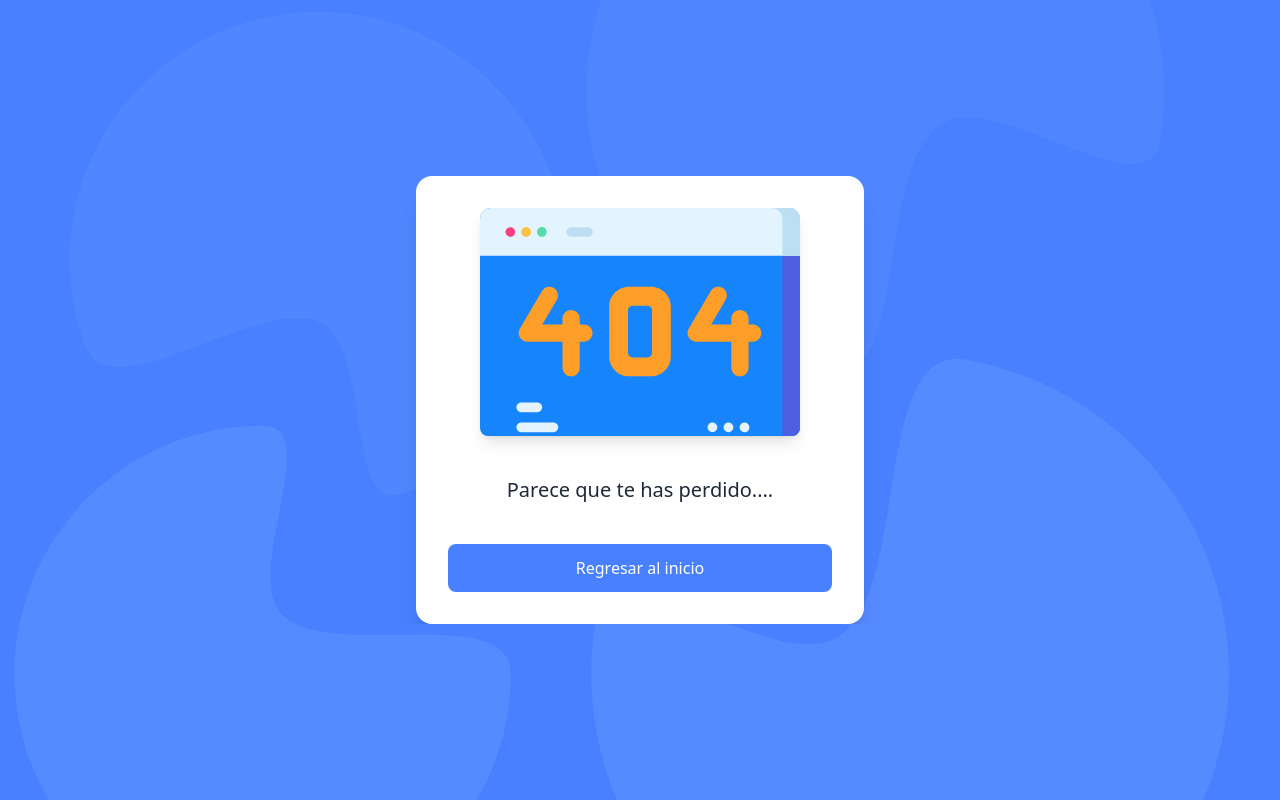
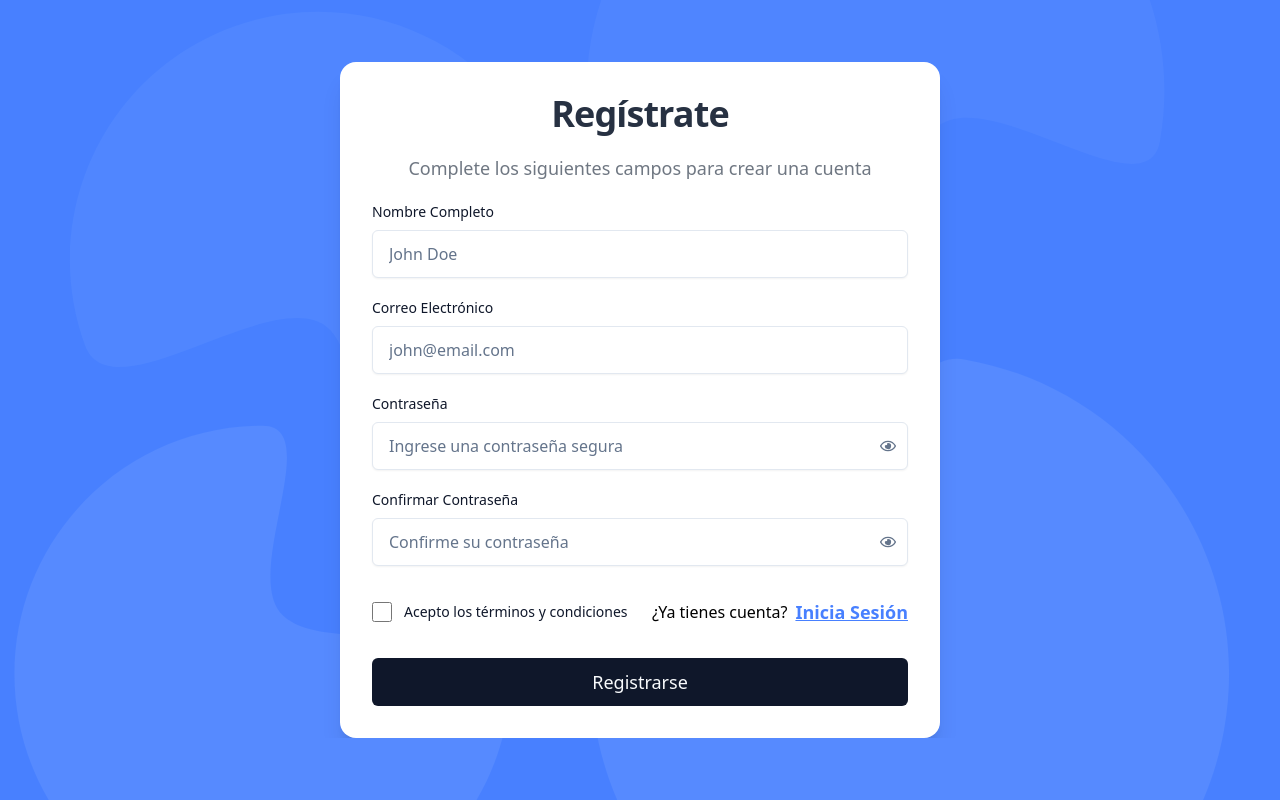
Before and after one commit to rody-huancas/template-dashboard-novtiq, a React (Vite) app: page /register in a window 1280 px wide. Built offline with nearby package versions, Linux system fonts and the light colour scheme.

Commit message:
Feat: auth pages

```diff
--- a/src/components/modules/products/ProductCard.tsx
+++ b/src/components/modules/products/ProductCard.tsx
@@ -5,8 +5,7 @@ import { formatMoney } from "@/utils/general.util";
 import { FaStar } from "react-icons/fa";
 import { MdFavoriteBorder, MdOutlineFavorite } from "react-icons/md";
 
-import "swiper/css";
-import "swiper/css/navigation";
+import "swiper/swiper-bundle.css";
 
 interface Props {
   images?    : string[];
--- a/src/components/modules/products/PromotionalSlider.tsx
+++ b/src/components/modules/products/PromotionalSlider.tsx
@@ -4,8 +4,7 @@ import { Navigation, Autoplay } from "swiper/modules";
 import { Button } from "@/components/ui/button/Button";
 import { cn } from "@/utils/general.util";
 
-import "swiper/css";
-import "swiper/css/navigation";
+import "swiper/swiper-bundle.css";
 
 interface PromoBanner {
   id: number;
--- /dev/null
+++ b/src/modules/auth/LoginPage.tsx
@@ -0,0 +1,57 @@
+import { Link, useNavigate } from "react-router-dom";
+import { Title } from "@/components/ui/title/Title";
+import { Input } from "@/components/ui/input/Input";
+import { Button } from "@/components/ui/button/Button";
+import Checkbox from "@/components/ui/checkbox/Checkbox";
+import BackgroundLayout from "@/layouts/common/BackgroundLayout";
+
+const LoginPage = () => {
+  const navigate = useNavigate();
+
+  return (
+    <BackgroundLayout>
+      <div className="bg-white rounded-2xl shadow-xl w-[600px] p-8 z-10 flex flex-col gap-5 items-center">
+        <Title size="h3">Inicia Sesión</Title>
+
+        <p className="text-gray-600/80 text-lg text-center">
+          Ingresa tus credenciales para acceder a tu cuenta
+        </p>
+
+        <div className="space-y-5 w-full">
+          <Input label="Correo Electrónico" placeholder="Ejemplo: john@email.com" size="lg" />
+
+          <Input
+            label="Contraseña"
+            type="password"
+            placeholder="Ingresa tu contraseña"
+            size="lg"
+          />
+
+          <div className="flex items-center justify-between">
+            <Checkbox label="Recordar sesión" />
+
+            <Link
+              to="/forgot-password"
+              className="text-primary font-bold text-lg underline whitespace-nowrap"
+            >
+              ¿Olvidaste tu contraseña?
+            </Link>
+          </div>
+
+          <Button className="w-full h-12 text-lg" size="lg" onClick={() => navigate("/")}>
+            Iniciar Sesión
+          </Button>
+
+          <p className="text-center text-gray-600/80 text-lg mt-4">
+            ¿No tienes cuenta?{" "}
+            <Link to="/register" className="text-primary font-bold underline">
+              Regístrate aquí
+            </Link>
+          </p>
+        </div>
+      </div>
+    </BackgroundLayout>
+  );
+};
+
+export default LoginPage;
--- /dev/null
+++ b/src/modules/forgot-password/ForgotPassword.tsx
@@ -0,0 +1,41 @@
+import { Link } from "react-router-dom";
+import { Title } from "@/components/ui/title/Title";
+import { Input } from "@/components/ui/input/Input";
+import { Button } from "@/components/ui/button/Button";
+import BackgroundLayout from "@/layouts/common/BackgroundLayout";
+
+const ForgotPassword = () => {
+  return (
+    <BackgroundLayout>
+      <div className="bg-white rounded-2xl shadow-xl w-[600px] p-8 z-10 flex flex-col gap-5 items-center">
+        <Title size="h3">Recupera tu Contraseña</Title>
+
+        <p className="text-gray-600/80 text-lg text-center">
+          Ingresa tu correo electrónico para restablecer tu contraseña. Te
+          enviaremos un enlace a tu bandeja de entrada.
+        </p>
+
+        <div className="space-y-5 w-full">
+          <Input
+            label="Correo Electrónico"
+            placeholder="Ejemplo: john@email.com"
+            size="lg"
+          />
+
+          <Button className="w-full h-12 text-lg" size="lg">
+            Enviar Enlace
+          </Button>
+
+          <p className="text-center text-gray-600/80 text-lg mt-4">
+            ¿Recuerdas tu contraseña?{" "}
+            <Link to="/login" className="text-primary font-bold underline">
+              Inicia Sesión
+            </Link>
+          </p>
+        </div>
+      </div>
+    </BackgroundLayout>
+  );
+};
+
+export default ForgotPassword;
--- /dev/null
+++ b/src/modules/register/RegisterPage.tsx
@@ -0,0 +1,54 @@
+import { Link } from "react-router-dom";
+import { Title } from "@/components/ui/title/Title";
+import { Input } from "@/components/ui/input/Input";
+import { Button } from "@/components/ui/button/Button";
+import Checkbox from "@/components/ui/checkbox/Checkbox";
+import BackgroundLayout from "@/layouts/common/BackgroundLayout";
+
+const RegisterPage = () => {
+  return (
+    <BackgroundLayout>
+      <div className="bg-white rounded-2xl shadow-xl w-[600px] p-8 z-10 flex flex-col gap-5 items-center">
+        <Title size={"h3"}>Regístrate</Title>
+
+        <p className="text-gray-600/80 text-lg">
+          Complete los siguientes campos para crear una cuenta
+        </p>
+
+        <div className="space-y-5 w-full">
+          <Input label="Nombre Completo" placeholder="John Doe" size="lg" />
+          <Input label="Correo Electrónico" placeholder="john@email.com" size="lg" />
+          <Input
+            label="Contraseña"
+            type="password"
+            placeholder="Ingrese una contraseña segura"
+            size="lg"
+          />
+          <Input
+            label="Confirmar Contraseña"
+            type="password"
+            placeholder="Confirme su contraseña"
+            size="lg"
+          />
+
+          <div className="flex items-center justify-between">
+            <Checkbox label="Acepto los términos y condiciones" />
+
+            <p className="flex items-center justify-center gap-2 whitespace-nowrap my-3">
+              ¿Ya tienes cuenta?
+              <Link to="/login" className="text-primary font-bold text-lg underline">
+                Inicia Sesión
+              </Link>
+            </p>
+          </div>
+
+          <Button className="w-full h-12 text-lg" size="lg">
+            Registrarse
+          </Button>
+        </div>
+      </div>
+    </BackgroundLayout>
+  );
+};
+
+export default RegisterPage;
--- a/src/router/AdminRoutes.tsx
+++ b/src/router/AdminRoutes.tsx
@@ -4,6 +4,9 @@ import NotFound from "@/modules/not-found/NotFound";
 import Dashboard from "@/modules/dashboard/Dashboard";
 import AdminLayout from "@/layouts/admin/AdminLayout";
 import { Spinner } from "@/components/ui/loader/Spinner";
+import LoginPage from "@/modules/auth/LoginPage";
+import RegisterPage from "@/modules/register/RegisterPage";
+import ForgotPassword from "@/modules/forgot-password/ForgotPassword";
 
 const routes = {
   products    : lazy(() => import("@/modules/products/ProductsPage")),
@@ -47,6 +50,12 @@ const AdminRoutes = () => {
   return (
     <BrowserRouter>
       <Routes>
+        {/* AUTH */}
+        <Route path="/login" element={<LoginPage />} />
+        <Route path="/register" element={<RegisterPage />} />
+        <Route path="/forgot-password" element={<ForgotPassword />} />
+
+        {/* ADMIN */}
         <Route path="/" element={<AdminLayout />}>
           <Route index element={<Dashboard />} />
           {routeConfig.map(({ path, Component }) => (
```
